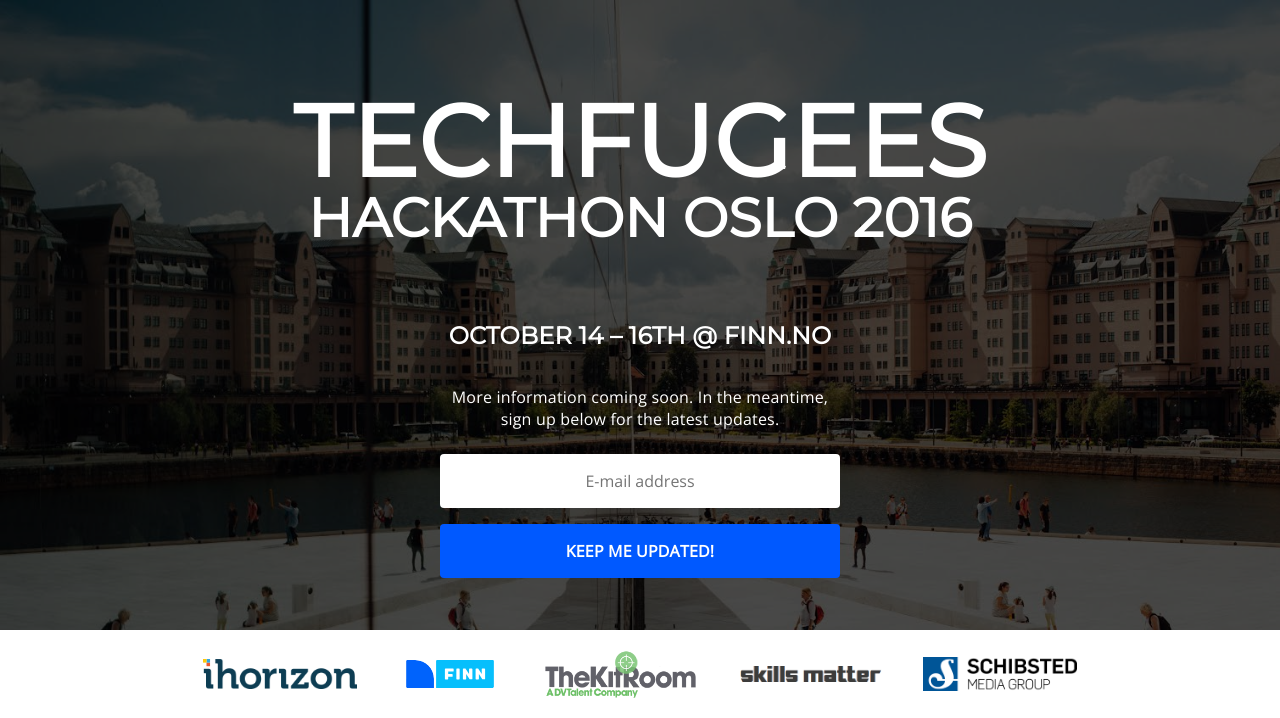
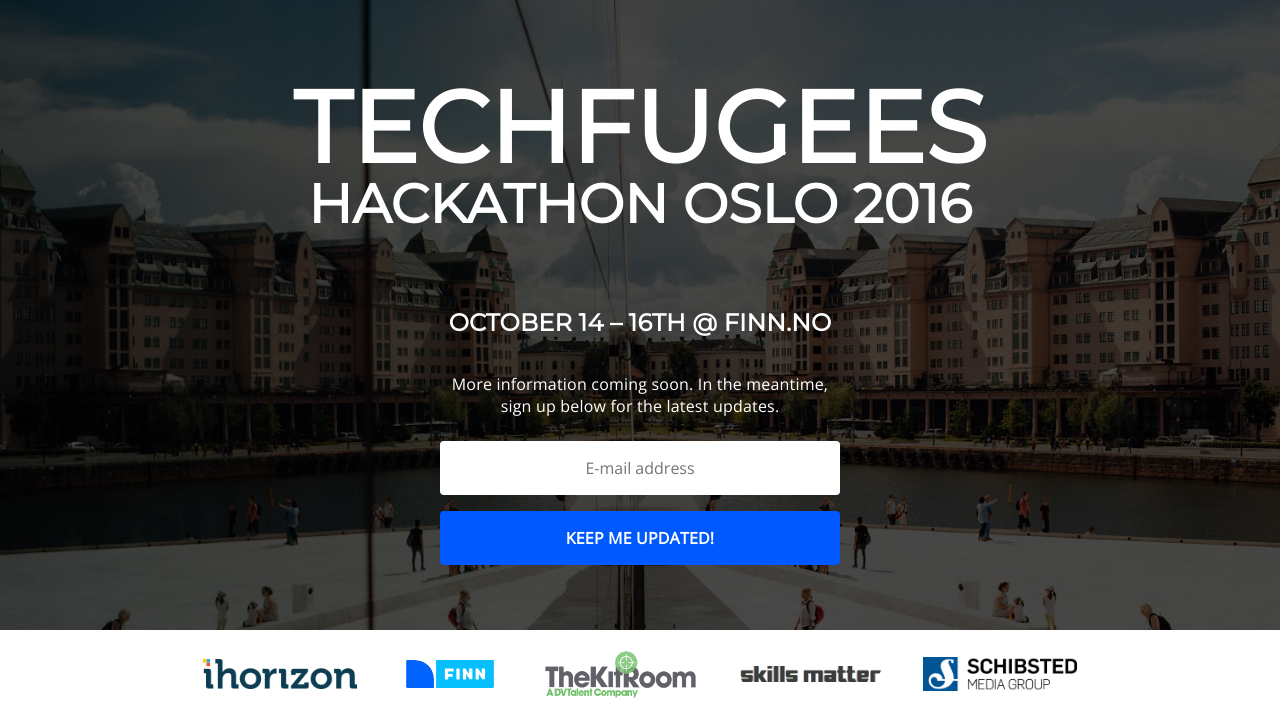
Before and after one commit to schibsted/TechfugeesOslo2016, a Jekyll site: the page built from index.html, in a window 1280 px wide. Shown: the top 718 px of the page. Built offline with Jekyll 4.4.1, drawn with Linux system fonts in a browser that asks for light colours; grey boxes are pictures that could not be loaded.

Commit message:
minor tweaks

```diff
--- a/_src/styles/layouts/_landingPage.scss
+++ b/_src/styles/layouts/_landingPage.scss
@@ -31,6 +31,7 @@
     font-size: 12vw;
     line-height: .6;
     width: 100%;
+    margin-top: .4em;
 
     @media (min-width: 850px) {
         font-size: 100px;
--- a/styles/main.css
+++ b/styles/main.css
@@ -148,7 +148,8 @@
   text-transform: uppercase;
   font-size: 12vw;
   line-height: .6;
-  width: 100%; }
+  width: 100%;
+  margin-top: .4em; }
   @media (min-width: 850px) {
     .landingPage__headerTitle {
       font-size: 100px; } }
```
Also changed, not shown: 1 other file.
